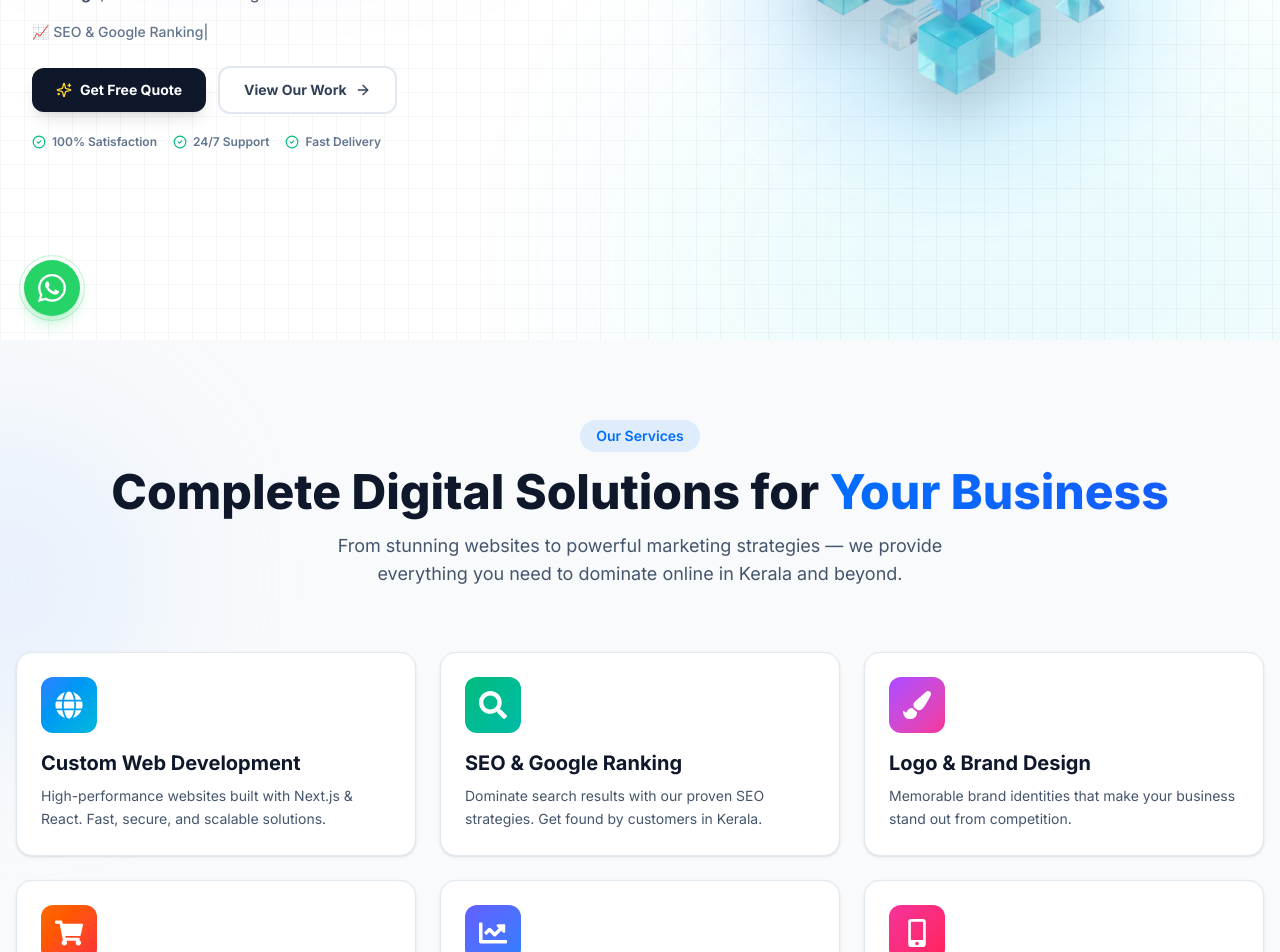
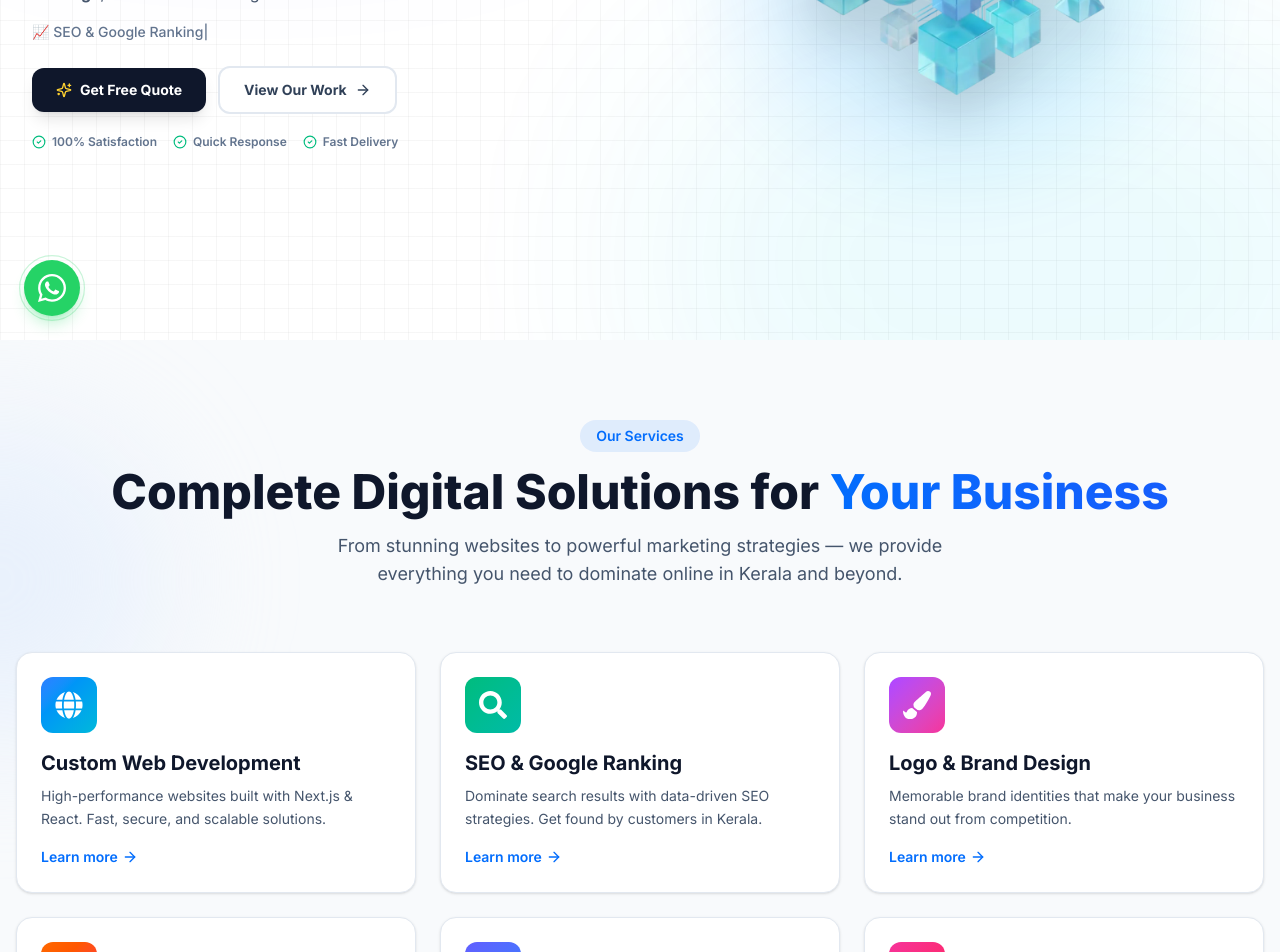
Before and after one commit to spabrixprojects/spabrix, a Next.js app: page / in a window 1280 px wide. Shown: the part 460-1412 px from the top of the page. Built offline with nearby package versions, Linux system fonts and the light colour scheme.

Commit message:
feat: introduce About, Contact, Hero, and Services UI components and update layout.

```diff
--- a/app/components/Contact.tsx
+++ b/app/components/Contact.tsx
@@ -86,7 +86,7 @@ export default function Contact() {
               <div>
                 <h3 className="text-lg font-bold text-slate-900 mb-1">Email Us</h3>
                 <p className="text-slate-600 group-hover:text-brand transition-colors">spabrix@gmail.com</p>
-                <p className="text-sm text-slate-400 mt-1">We rely within 24 hours</p>
+                <p className="text-sm text-slate-400 mt-1">We reply within 24 hours</p>
               </div>
             </div>
 
@@ -136,6 +136,7 @@ export default function Contact() {
                   onChange={handleChange}
                   placeholder=" "
                   required
+                  autoComplete="name"
                   className="block py-3 px-0 w-full text-base text-slate-900 bg-transparent border-0 border-b-2 border-slate-200 appearance-none focus:outline-none focus:ring-0 focus:border-brand peer transition-colors"
                 />
                 <label
@@ -155,6 +156,7 @@ export default function Contact() {
                   onChange={handleChange}
                   placeholder=" "
                   required
+                  autoComplete="email"
                   className="block py-3 px-0 w-full text-base text-slate-900 bg-transparent border-0 border-b-2 border-slate-200 appearance-none focus:outline-none focus:ring-0 focus:border-brand peer transition-colors"
                 />
                 <label
--- a/app/components/Hero.tsx
+++ b/app/components/Hero.tsx
@@ -133,7 +133,7 @@ export default function Hero() {
               </div>
               <div className="flex items-center gap-1.5">
                 <CheckCircle2 className="w-3.5 h-3.5 text-emerald-500" />
-                <span>24/7 Support</span>
+                <span>Quick Response</span>
               </div>
               <div className="flex items-center gap-1.5">
                 <CheckCircle2 className="w-3.5 h-3.5 text-emerald-500" />
--- a/app/components/ServicesSection.tsx
+++ b/app/components/ServicesSection.tsx
@@ -12,36 +12,42 @@ const services = [
         title: 'Custom Web Development',
         description: 'High-performance websites built with Next.js & React. Fast, secure, and scalable solutions.',
         color: 'from-blue-500 to-cyan-500',
+        slug: 'web-development',
     },
     {
         icon: FaSearch,
         title: 'SEO & Google Ranking',
-        description: 'Dominate search results with our proven SEO strategies. Get found by customers in Kerala.',
+        description: 'Dominate search results with data-driven SEO strategies. Get found by customers in Kerala.',
         color: 'from-emerald-500 to-teal-500',
+        slug: 'seo',
     },
     {
         icon: FaPaintBrush,
         title: 'Logo & Brand Design',
         description: 'Memorable brand identities that make your business stand out from competition.',
         color: 'from-purple-500 to-pink-500',
+        slug: 'branding',
     },
     {
         icon: FaShoppingCart,
         title: 'E-commerce Solutions',
         description: 'Online stores with secure payments, inventory management, and seamless user experience.',
         color: 'from-orange-500 to-red-500',
+        slug: 'ecommerce',
     },
     {
         icon: FaChartLine,
         title: 'Digital Marketing',
         description: 'Data-driven marketing campaigns on Google, Facebook, and Instagram that convert.',
         color: 'from-indigo-500 to-blue-500',
+        slug: 'digital-marketing',
     },
     {
         icon: FaMobileAlt,
         title: 'Social Media Marketing',
         description: 'Engaging content and strategic posting to build your brand presence online.',
         color: 'from-pink-500 to-rose-500',
+        slug: 'social-media',
     },
 ];
 
@@ -99,16 +105,16 @@ export default function ServicesSection() {
                 {/* Services Grid */}
                 <div className="grid grid-cols-1 md:grid-cols-2 lg:grid-cols-3 gap-6 mb-12">
                     {services.map((service, index) => (
+                        <Link key={service.title} href={`/services#${service.slug}`}>
                             <motion.div
-                            key={service.title}
                                 initial={{ opacity: 0, y: 30 }}
                                 whileInView={{ opacity: 1, y: 0 }}
                                 transition={{ duration: 0.5, delay: index * 0.1 }}
                                 viewport={{ once: true }}
-                            className="group p-6 bg-white rounded-2xl border border-slate-200 shadow-sm hover:shadow-xl hover:border-brand/30 transition-all duration-300"
+                                className="group p-6 bg-white rounded-2xl border border-slate-200 shadow-sm hover:shadow-xl hover:border-brand/30 transition-all duration-300 cursor-pointer h-full"
                             >
                                 <div className={`w-14 h-14 rounded-xl bg-gradient-to-br ${service.color} flex items-center justify-center mb-4 group-hover:scale-110 transition-transform`}>
-                                <service.icon className="w-7 h-7 text-white" />
+                                    <service.icon className="w-7 h-7 text-white" aria-hidden="true" />
                                 </div>
                                 <h3 className="text-xl font-bold text-slate-900 mb-2 group-hover:text-brand transition-colors">
                                     {service.title}
@@ -116,7 +122,11 @@ export default function ServicesSection() {
                                 <p className="text-slate-600 text-sm leading-relaxed">
                                     {service.description}
                                 </p>
+                                <span className="inline-flex items-center gap-1 text-brand text-sm font-semibold mt-4 group-hover:gap-2 transition-all">
+                                    Learn more <ArrowRight className="w-4 h-4" />
+                                </span>
                             </motion.div>
+                        </Link>
                     ))}
                 </div>
 
--- a/app/layout.tsx
+++ b/app/layout.tsx
@@ -43,7 +43,7 @@ export const metadata: Metadata = {
     locale: 'en_IN',
     url: 'https://spabrix.in',
     siteName: 'Spabrix Digital Agency',
-    title: 'Spabrix - #1 Web Design & Digital Marketing Agency in Kerala',
+    title: 'Spabrix - Top Web Design & Digital Marketing Agency in Kerala',
     description: 'Transform your business with stunning websites and result-driven digital marketing. Trusted by 80+ clients across Kerala.',
     images: [
       {
@@ -76,7 +76,7 @@ export const metadata: Metadata = {
     canonical: 'https://spabrix.in',
   },
   verification: {
-    google: 'your-google-verification-code', // Add your Google Search Console verification
+    google: '6f9381d394c102e5', // Google Search Console verification (from google6f9381d394c102e5.html)
   },
   icons: {
     icon: '/favicon.svg',
@@ -95,7 +95,7 @@ const jsonLd = {
       url: 'https://spabrix.in',
       logo: {
         '@type': 'ImageObject',
-        url: 'https://spabrix.in/logo.png',
+        url: 'https://spabrix.in/spabrix-logo-new.png',
         width: 512,
         height: 512,
       },
@@ -107,8 +107,8 @@ const jsonLd = {
       contactPoint: {
         '@type': 'ContactPoint',
         telephone: '+91-9946972210',
-        contactType: 'sales',
-        areaServed: ['IN', 'AE', 'US'],
+        contactType: 'customer service',
+        areaServed: 'IN',
         availableLanguage: ['English', 'Malayalam', 'Hindi'],
       },
     },
@@ -134,19 +134,28 @@ const jsonLd = {
       },
       url: 'https://spabrix.in',
       priceRange: '₹₹',
+      areaServed: [
+        { '@type': 'City', name: 'Malappuram' },
+        { '@type': 'City', name: 'Calicut' },
+        { '@type': 'City', name: 'Kochi' },
+        { '@type': 'State', name: 'Kerala' },
+      ],
       openingHoursSpecification: [
         {
           '@type': 'OpeningHoursSpecification',
-          dayOfWeek: ['Monday', 'Tuesday', 'Wednesday', 'Thursday', 'Friday', 'Saturday'],
+          dayOfWeek: ['Monday', 'Tuesday', 'Wednesday', 'Thursday', 'Friday'],
           opens: '09:00',
           closes: '18:00',
         },
+        {
+          '@type': 'OpeningHoursSpecification',
+          dayOfWeek: 'Saturday',
+          opens: '09:00',
+          closes: '14:00',
+        },
       ],
-      aggregateRating: {
-        '@type': 'AggregateRating',
-        ratingValue: '4.9',
-        reviewCount: '47',
-      },
+      // Note: Add aggregateRating only after verifying real GBP reviews
+      // aggregateRating: { '@type': 'AggregateRating', ratingValue: '4.9', reviewCount: '47' },
     },
     {
       '@type': 'WebSite',
@@ -156,11 +165,61 @@ const jsonLd = {
       publisher: {
         '@id': 'https://spabrix.in/#organization',
       },
-      potentialAction: {
-        '@type': 'SearchAction',
-        target: 'https://spabrix.in/search?q={search_term_string}',
-        'query-input': 'required name=search_term_string',
-      },
+    },
+    // Service Schema for each service offered
+    {
+      '@type': 'Service',
+      '@id': 'https://spabrix.in/services#web-development',
+      serviceType: 'Web Design and Development',
+      name: 'Custom Web Development',
+      description: 'High-performance websites built with Next.js & React. Fast, secure, and scalable solutions for businesses in Kerala.',
+      provider: { '@id': 'https://spabrix.in/#organization' },
+      areaServed: { '@type': 'State', name: 'Kerala' },
+    },
+    {
+      '@type': 'Service',
+      '@id': 'https://spabrix.in/services#seo',
+      serviceType: 'Search Engine Optimization',
+      name: 'SEO & Google Ranking',
+      description: 'Data-driven SEO strategies to help your business rank on Google Page 1 in Kerala.',
+      provider: { '@id': 'https://spabrix.in/#organization' },
+      areaServed: { '@type': 'State', name: 'Kerala' },
+    },
+    {
+      '@type': 'Service',
+      '@id': 'https://spabrix.in/services#branding',
+      serviceType: 'Graphic Design',
+      name: 'Logo & Brand Design',
+      description: 'Memorable brand identities that make your business stand out from competition.',
+      provider: { '@id': 'https://spabrix.in/#organization' },
+      areaServed: { '@type': 'State', name: 'Kerala' },
+    },
+    {
+      '@type': 'Service',
+      '@id': 'https://spabrix.in/services#ecommerce',
+      serviceType: 'E-commerce Development',
+      name: 'E-commerce Solutions',
+      description: 'Online stores with secure payments, inventory management, and seamless user experience.',
+      provider: { '@id': 'https://spabrix.in/#organization' },
+      areaServed: { '@type': 'State', name: 'Kerala' },
+    },
+    {
+      '@type': 'Service',
+      '@id': 'https://spabrix.in/services#digital-marketing',
+      serviceType: 'Digital Marketing',
+      name: 'Digital Marketing',
+      description: 'Data-driven marketing campaigns on Google, Facebook, and Instagram that convert.',
+      provider: { '@id': 'https://spabrix.in/#organization' },
+      areaServed: { '@type': 'State', name: 'Kerala' },
+    },
+    {
+      '@type': 'Service',
+      '@id': 'https://spabrix.in/services#social-media',
+      serviceType: 'Social Media Marketing',
+      name: 'Social Media Marketing',
+      description: 'Engaging content and strategic posting to build your brand presence online.',
+      provider: { '@id': 'https://spabrix.in/#organization' },
+      areaServed: { '@type': 'State', name: 'Kerala' },
     },
   ],
 };
```
Also changed, not shown: app/components/About.tsx (+5 -5 lines). Lines whose indentation alone changed are shown as unchanged.
